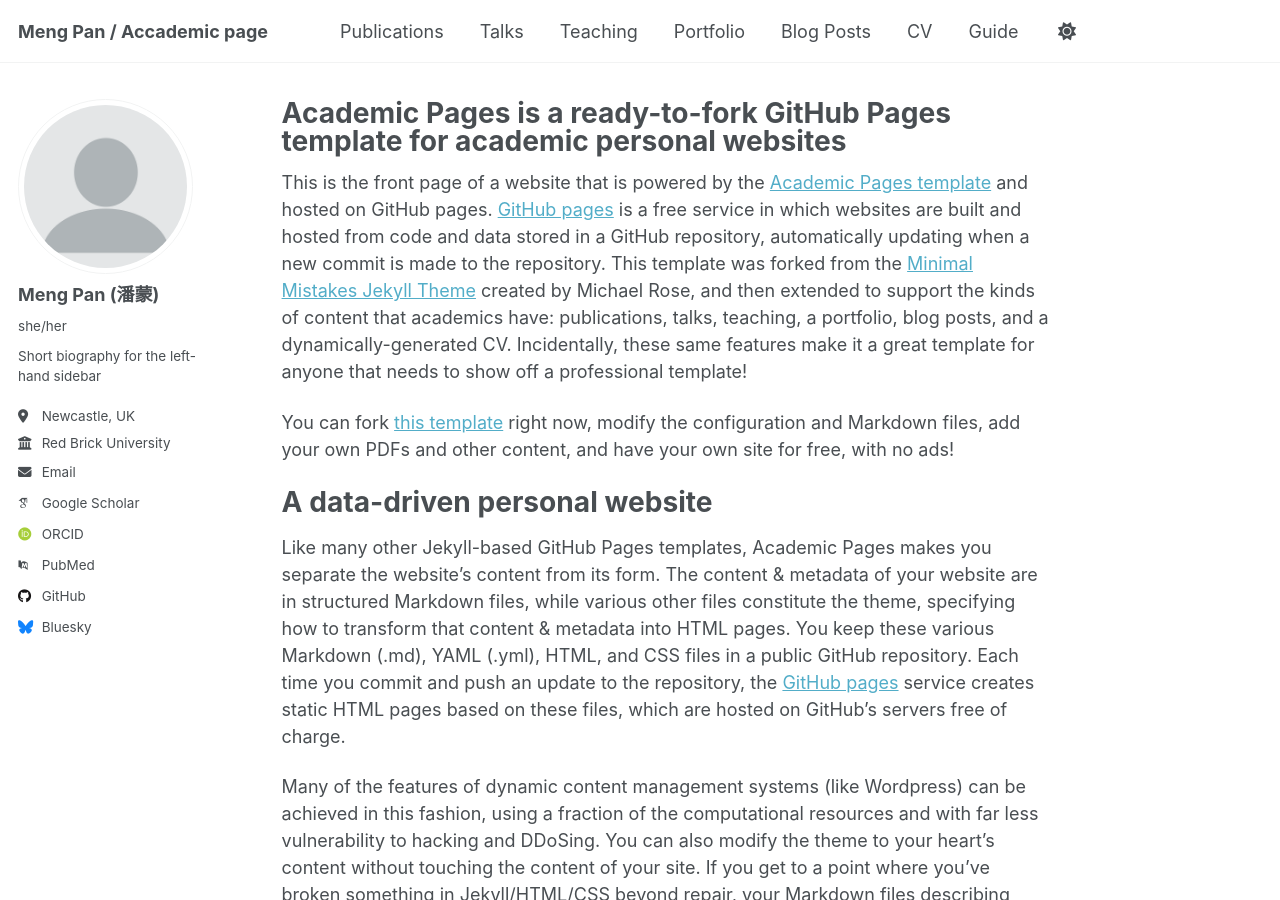
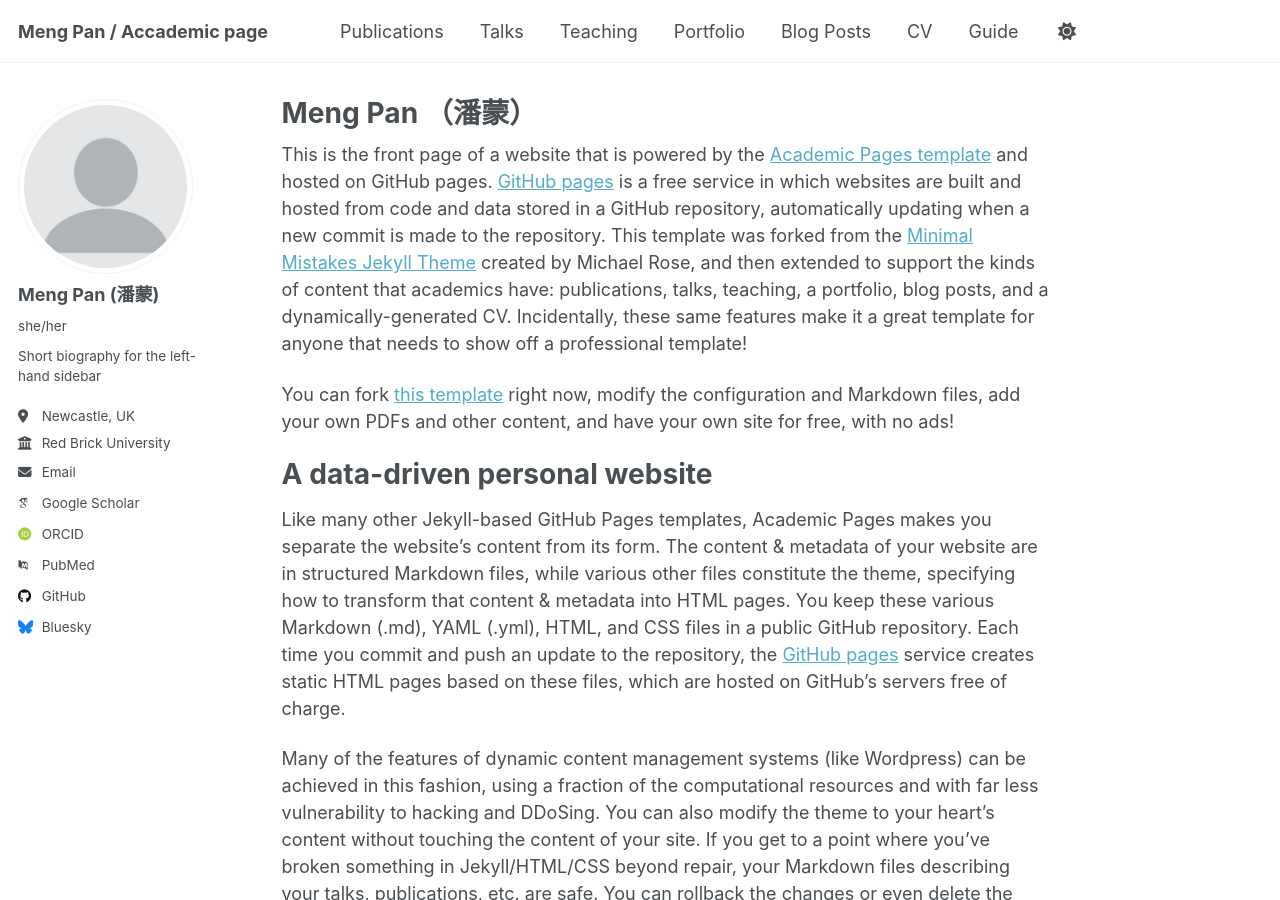
Before and after one commit to MengPan-chem/meng_academicpages.github.io, a Jekyll site: the page built from _pages/about.md, in a window 1280 px wide and 900 px high. Built offline with Jekyll 4.4.1, drawn with Linux system fonts in a browser that asks for light colours; some web fonts are replaced; a script that is not in the unit is left out.

Commit message:
Update about.md

```diff
--- a/_pages/about.md
+++ b/_pages/about.md
@@ -1,6 +1,6 @@
 ---
 permalink: /
-title: "Academic Pages is a ready-to-fork GitHub Pages template for academic personal websites"
+title: "Meng Pan （潘蒙）"
 author_profile: true
 redirect_from:
   - /about/
```
